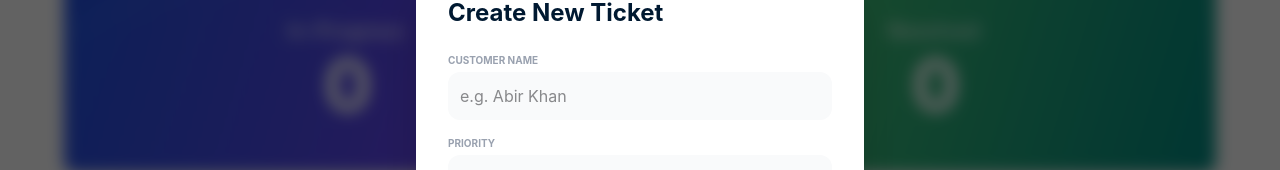
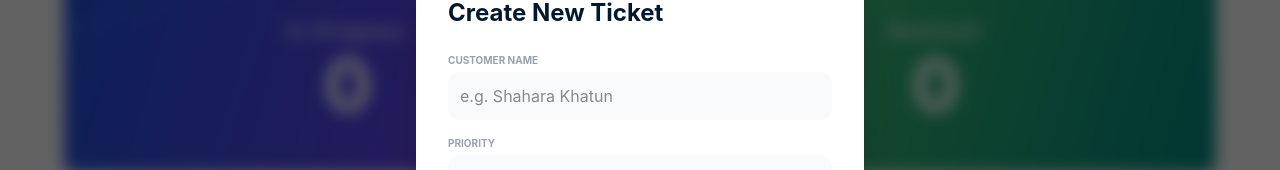
Before and after one commit to Sumayea104/customer-support-zone, a React (Vite) app: page / in a window 1280 px wide. Both pictures are taken after a click on the button "+ New Ticket". Shown: the part 147-317 px from the top of the page. Built offline with nearby package versions, Linux system fonts and the light colour scheme.

Commit message:
new ticket button funtionality

```diff
--- a/src/App.jsx
+++ b/src/App.jsx
@@ -22,13 +22,17 @@ function App() {
   };
 
   const handleAddTicket = (newTicketData) => {
-  const newId = tickets.length + 1;
+  const newId = tickets.length > 0 ?
+  Math.max(...tickets.map(t => t.id)) + 1:1001;
 
   const finalTicket = {
-    ...newTicketData,
     id: newId,
+    title:newTicketData.title,
     status: "Open",
-    date: new Date().toLocaleDateString()
+    description:newTicketData.description,
+    priority:newTicketData.priority,
+    customer:newTicketData.customer,
+    createdAt: new Date().toLocaleDateString()
   };
 
   setTickets([finalTicket, ...tickets]);
--- a/src/components/NewTicketModal.jsx
+++ b/src/components/NewTicketModal.jsx
@@ -10,15 +10,12 @@ const NewTicketModal = ({ isOpen, onClose, onAdd }) => {
 
   const handleSubmit = (e) => {
     e.preventDefault();
-    // Shudhu input deya data gulo pathiye dichchi
     onAdd({
       title,
       description: desc,
       customerName: customer,
       priority
     });
-
-    // Form Reset
     setTitle(''); setDesc(''); setCustomer('');
     onClose();
   };
@@ -29,11 +26,10 @@ const NewTicketModal = ({ isOpen, onClose, onAdd }) => {
         <h2 className="text-2xl font-bold text-[#001931] mb-6">Create New Ticket</h2>
 
         <form onSubmit={handleSubmit} className="space-y-4">
-          {/* Customer Name Field */}
           <div>
             <label className="block text-[10px] font-bold text-gray-400 uppercase mb-1">Customer Name</label>
             <input required type="text" value={customer} onChange={(e) => setCustomer(e.target.value)}
-              className="w-full p-3 bg-gray-50 rounded-xl border-none outline-none focus:ring-2 focus:ring-blue-500" placeholder="e.g. Abir Khan" />
+              className="w-full p-3 bg-gray-50 rounded-xl border-none outline-none focus:ring-2 focus:ring-blue-500" placeholder="e.g. Shahara Khatun" />
           </div>
 
           {/* Priority Dropdown */}
```
